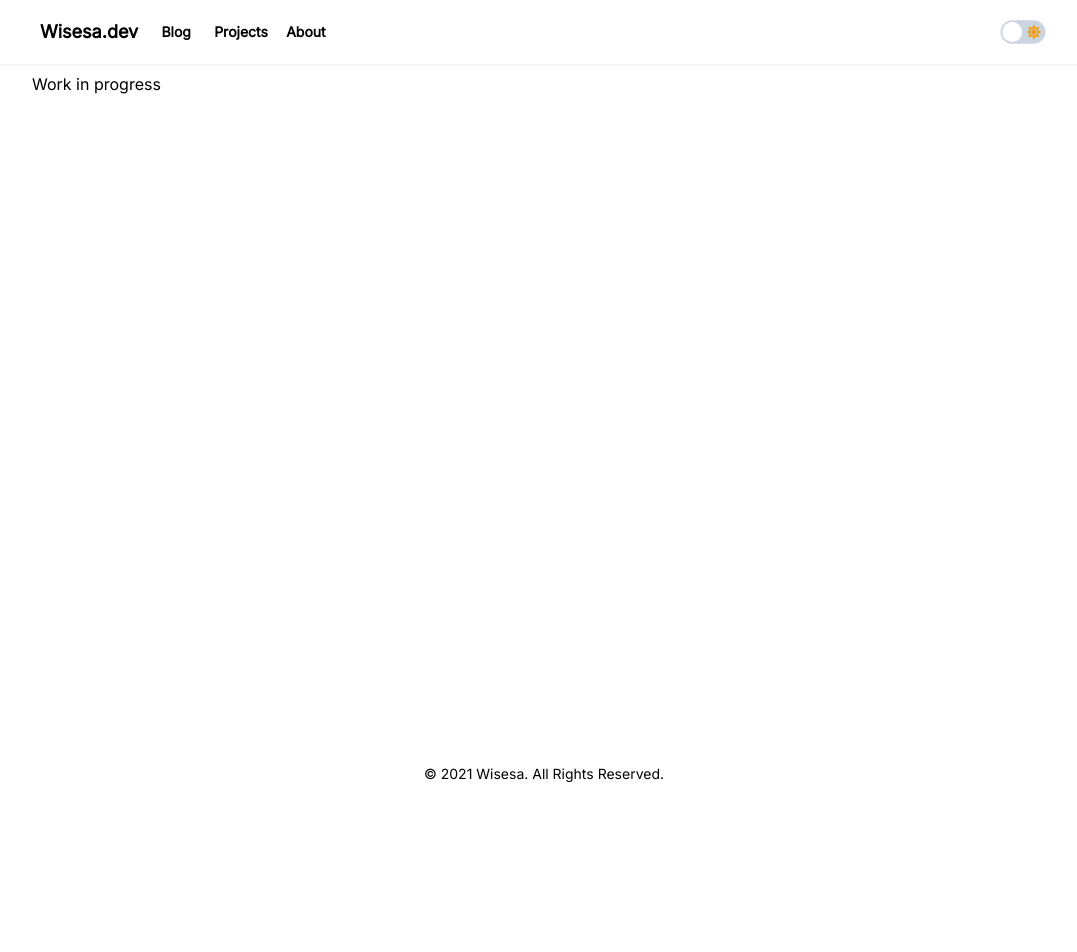
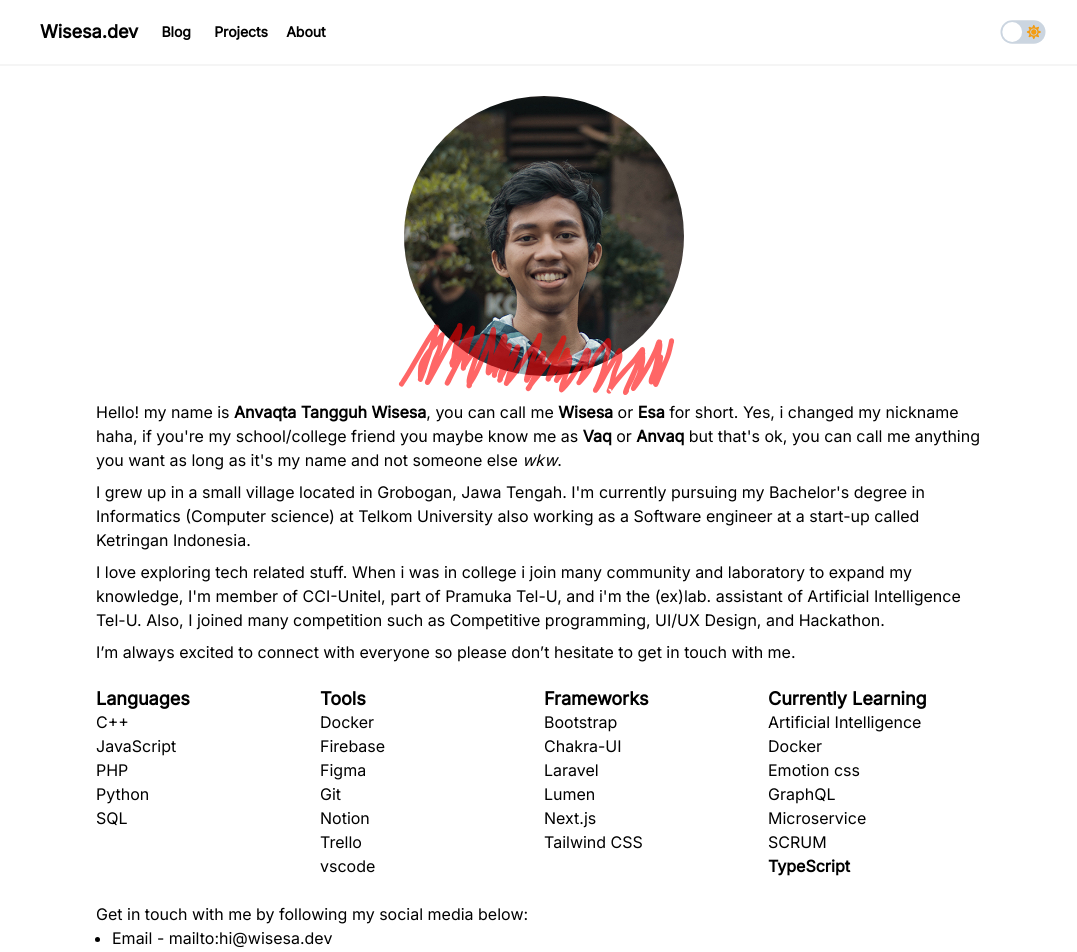
Before and after one commit to kelilipan/wisesa.dev, a Next.js app: page /about in a window 1280 px wide. Shown: the top 952 px of the page, without its empty margins (96-1173 px from the left). Before the commit the page ends 800 px from the top, so only its background shows below. Built offline with nearby package versions, Linux system fonts and the light colour scheme; no server answers.

Commit message:
feat: add about page

```diff
--- /dev/null
+++ b/data/socials.ts
@@ -0,0 +1,22 @@
+export default [
+  {
+    name: "Email",
+    url: "mailto:hi@wisesa.dev",
+  },
+  {
+    name: "Github",
+    url: "https://github.com/svspicious",
+  },
+  {
+    name: "Instagram",
+    url: "https://instagram.com/anvaqta",
+  },
+  {
+    name: "LinkedIn",
+    url: "https://www.linkedin.com/in/anvaqta/",
+  },
+  {
+    name: "Medium",
+    url: "https://svspicious.medium.com/",
+  },
+];
--- a/pages/_document.tsx
+++ b/pages/_document.tsx
@@ -9,7 +9,7 @@ export default class Document extends NextDocument {
       <Html lang="id">
         <Head>
           <link
-            href="https://fonts.googleapis.com/css2?family=Inter"
+            href="https://fonts.googleapis.com/css2?family=Inter&display=swap"
             rel="stylesheet"
           />
           <Favicon />
--- a/pages/about.tsx
+++ b/pages/about.tsx
@@ -1,11 +1,183 @@
 import Main from "@/components/Main";
-import { Text } from "@chakra-ui/layout";
+import {
+  Text,
+  Heading,
+  Flex,
+  Box,
+  Link,
+  SimpleGrid,
+  UnorderedList,
+  ListItem,
+} from "@chakra-ui/react";
 import Head from "@/components/Head";
+import Image from "next/image";
+import socials from "@/data/socials";
 const about = () => {
+  const languages = ["C++", "JavaScript", "PHP", "Python", "SQL"];
+  const tools = [
+    "Docker",
+    "Firebase",
+    "Figma",
+    "Git",
+    "Notion",
+    "Trello",
+    "vscode",
+  ];
+  const frameworks = [
+    "Bootstrap",
+    "Chakra-UI",
+    "Laravel",
+    "Lumen",
+    "Next.js",
+    "Tailwind CSS",
+  ];
+  const learnings = [
+    "Artificial Intelligence",
+    "Docker",
+    "Emotion css",
+    "GraphQL",
+    "Microservice",
+    "SCRUM",
+    <b>TypeScript</b>,
+  ];
   return (
-    <Main>
+    <Main maxW="4xl" mb="6">
       <Head title="About" />
-      <Text>Work in progress</Text>
+      <style global jsx>
+        {`
+          .me-image {
+            border-radius: 100%;
+            filter: grayscale(20%);
+          }
+        `}
+      </style>
+      <Flex justifyContent="center" mt={[4, 6]} pos="relative">
+        <Image
+          src="/me.jpeg"
+          width="280"
+          height="280"
+          alt="me"
+          quality={90}
+          className="me-image"
+        />
+        <Box
+          width="300px"
+          height="200px"
+          position="absolute"
+          zIndex={2}
+          bottom={["-80px", "-90px"]}
+          left={0}
+          right={0}
+          mx="auto"
+        >
+          <Image alt="doodle" src="/doodle7.svg" width="300px" height="200px" />
+        </Box>
+      </Flex>
+      <Text pt="4">
+        Hello! my name is <b>Anvaqta Tangguh Wisesa</b>, you can call me{" "}
+        <b>Wisesa</b> or <b>Esa</b> for short. Yes, i changed my nickname haha,
+        if you're my school/college friend you maybe know me as <b>Vaq</b> or{" "}
+        <b>Anvaq</b> but that's ok, you can call me anything you want as long as
+        it's my name and not someone else <i>wkw</i>.
+      </Text>
+      <Text>
+        I grew up in a small village located in{" "}
+        <Link
+          isExternal
+          href="https://www.google.com/search?q=grobogan+jawa+tengah"
+        >
+          Grobogan, Jawa Tengah
+        </Link>
+        . I'm currently pursuing my Bachelor's degree in Informatics (Computer
+        science) at{" "}
+        <Link isExternal href="https://telkomuniversity.ac.id/">
+          Telkom University
+        </Link>{" "}
+        also working as a Software engineer at a start-up called{" "}
+        <Link href="https://ketringan.com" isExternal>
+          Ketringan Indonesia
+        </Link>
+        .
+      </Text>
+      <Text>
+        I love exploring tech related stuff. When i was in college i join many
+        community and laboratory to expand my knowledge, I'm member of{" "}
+        <Link href="https://www.instagram.com/cciunitel/?hl=en" isExternal>
+          CCI-Unitel
+        </Link>
+        , part of{" "}
+        <Link href="https://www.instagram.com/pramukatelu/?hl=en" isExternal>
+          Pramuka Tel-U
+        </Link>
+        , and i'm the (ex)lab. assistant of{" "}
+        <Link href="http://ailabtelkom.github.io/" isExternal>
+          Artificial Intelligence Tel-U
+        </Link>
+        . Also, I joined many competition such as Competitive programming, UI/UX
+        Design, and{" "}
+        <Link href="https://youngster.id/news/ketringan-com-juara-di-brixgoogle-cloud-hackathon/">
+          Hackathon
+        </Link>
+        .
+      </Text>
+      <Text>
+        I’m always excited to connect with everyone so please don’t hesitate to{" "}
+        <Link href="mailto:hi@wisesa.dev">get in touch</Link> with me.
+      </Text>
+      <SimpleGrid columns={[2, 4]} pt="4">
+        <Box>
+          <Heading as="h5" fontSize="lg">
+            Languages
+          </Heading>
+          {languages.map((lang, idx) => (
+            <Text key={idx}>{lang}</Text>
+          ))}
+        </Box>
+        <Box>
+          <Heading as="h5" fontSize="lg">
+            Tools
+          </Heading>
+          {tools.map((tool, idx) => (
+            <Text key={idx}>{tool}</Text>
+          ))}
+        </Box>
+        <Box>
+          <Heading as="h5" fontSize="lg">
+            Frameworks
+          </Heading>
+          {frameworks.map((framework, idx) => (
+            <Text key={idx}>{framework}</Text>
+          ))}
+        </Box>
+        <Box>
+          <Heading as="h5" fontSize="lg">
+            Currently Learning
+          </Heading>
+          {learnings.map((learning, idx) => (
+            <Text key={idx}>{learning}</Text>
+          ))}
+        </Box>
+      </SimpleGrid>
+      <Box pt="4">
+        <Text>Get in touch with me by following my social media below:</Text>
+        <UnorderedList>
+          {socials.map((data, idx) => (
+            <ListItem key={idx}>
+              {data.name} -{" "}
+              <Link href={data.url} isExternal>
+                {data.url}
+              </Link>
+            </ListItem>
+          ))}
+        </UnorderedList>
+        <Text mt="2">
+          Also, you can{" "}
+          <Link href="http://gg.gg/wisesa-cv" isExternal>
+            read my cv here
+          </Link>
+          . Anyway, thanks for visiting my profile :)
+        </Text>
+      </Box>
     </Main>
   );
 };
--- a/pages/blog/[slug].tsx
+++ b/pages/blog/[slug].tsx
@@ -15,7 +15,7 @@ const Post = ({ source, meta }: MDXPost) => {
     year: "numeric",
   });
   return (
-    <Main maxW="3xl">
+    <Main maxW="3xl" mb="6">
       <Head
         title={meta.title}
         description={meta.description}
```
Also changed, not shown: public/me-2.jpg (added), public/me.jpeg (added).
